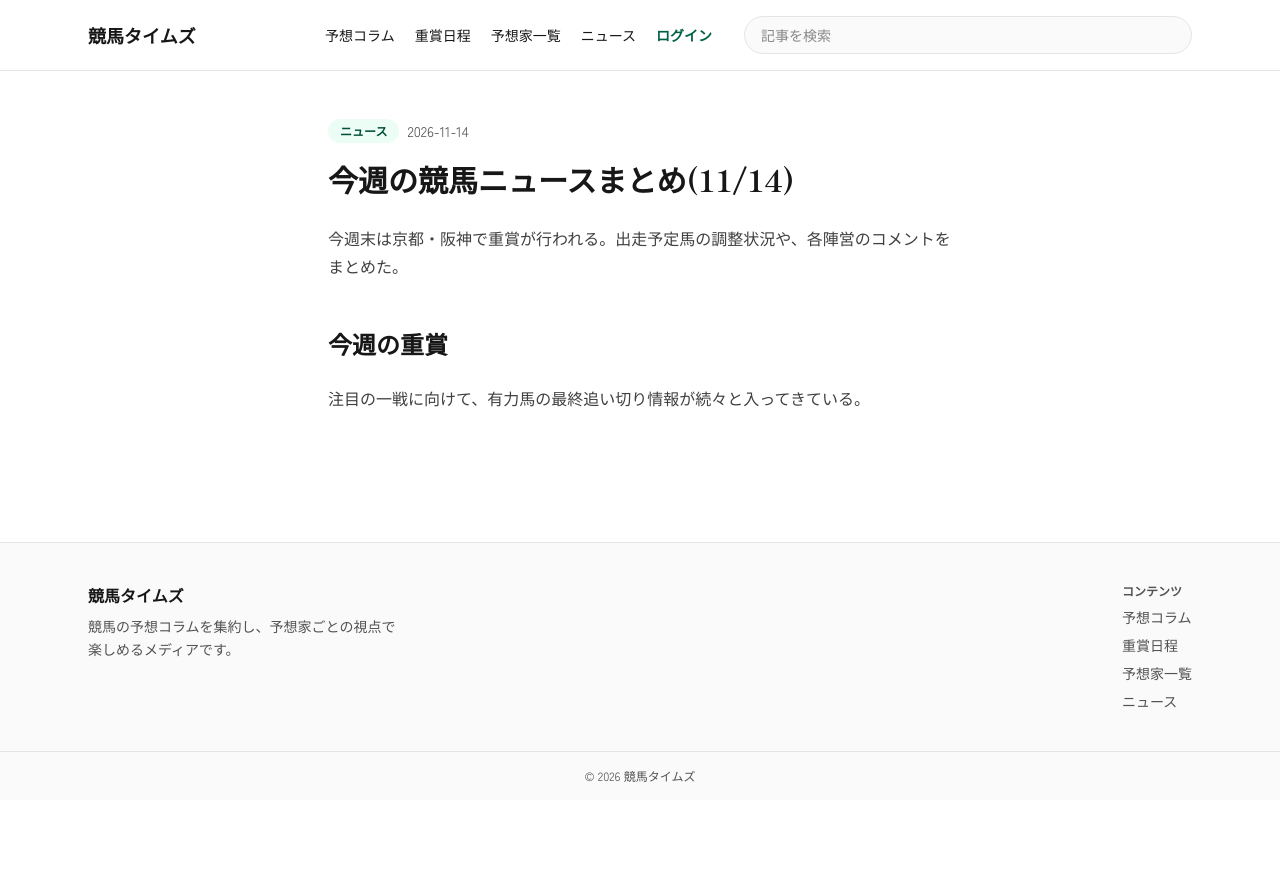
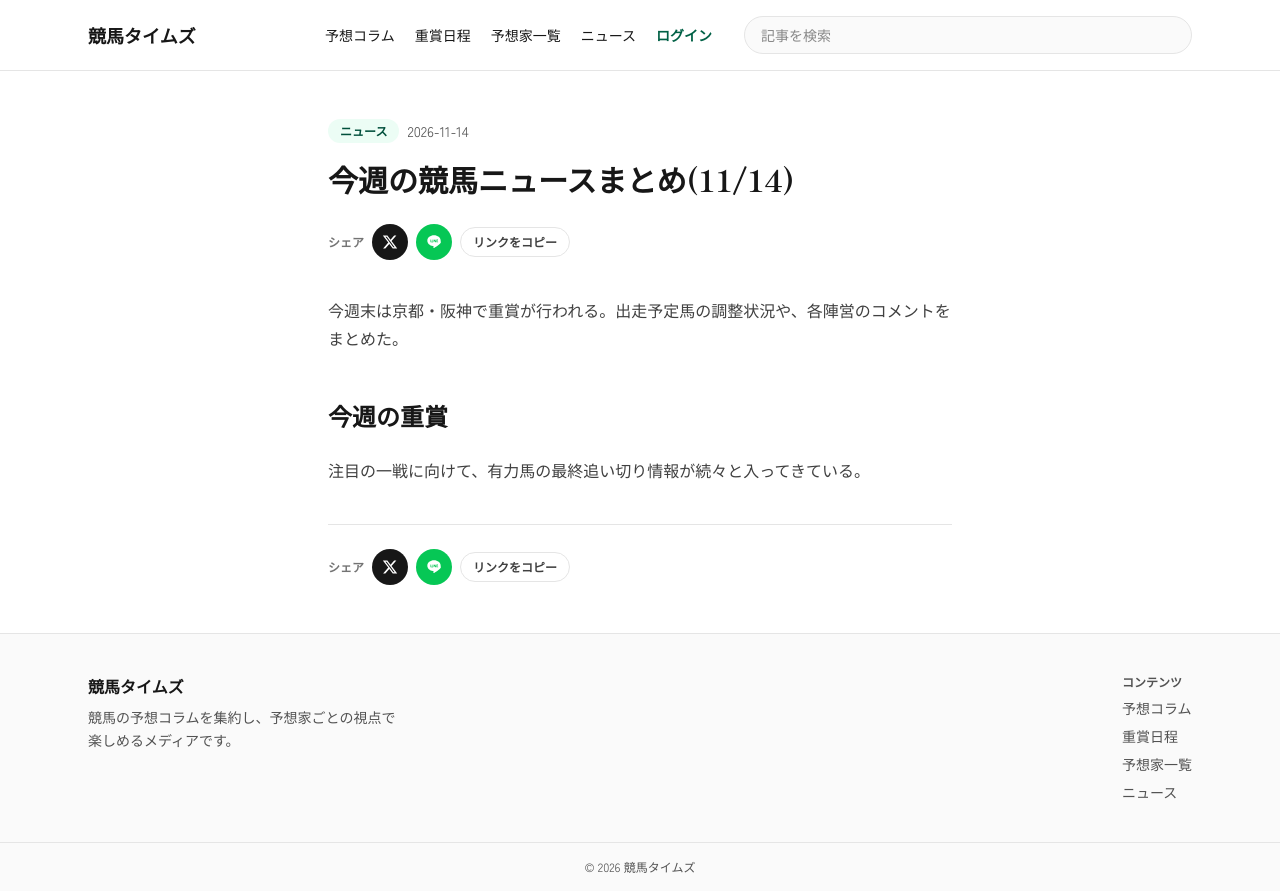
Before and after one commit to monomapblog-ui/keiba-times, a Next.js app: page /articles/2026-11-14-news-roundup in a window 1280 px wide. Before the commit the page ends 800 px from the top, so only its background shows below. Built offline with nearby package versions, Linux system fonts and the light colour scheme; no server answers.

Commit message:
Add X/LINE share buttons and copy-link to article pages
Co-Authored-By: Claude Sonnet 5 <noreply@anthropic.com>
Claude-Session: https://claude.ai/code/session_01X7PKurFdvooTnkZSPqV6jE

```diff
--- a/src/app/articles/[slug]/page.tsx
+++ b/src/app/articles/[slug]/page.tsx
@@ -1,6 +1,7 @@
 import Link from "next/link";
 import { notFound } from "next/navigation";
 import { MDXRemote } from "next-mdx-remote/rsc";
+import ShareButtons from "@/components/ShareButtons";
 import { getAllArticles, getArticleBySlug, getPredictorBySlug } from "@/lib/content";
 
 export function generateStaticParams() {
@@ -53,8 +54,16 @@ export default async function ArticlePage({ params }: { params: Promise<{ slug:
         </Link>
       )}
 
+      <div className="mb-9">
+        <ShareButtons title={article.title} />
+      </div>
+
       <div className="prose prose-neutral max-w-none prose-headings:font-serif prose-a:text-emerald-800">
         <MDXRemote source={article.content} />
+      </div>
+
+      <div className="mt-10 border-t border-neutral-200 pt-6">
+        <ShareButtons title={article.title} />
       </div>
     </article>
   );
--- /dev/null
+++ b/src/components/ShareButtons.tsx
@@ -0,0 +1,60 @@
+"use client";
+
+import { useEffect, useState } from "react";
+
+export default function ShareButtons({ title }: { title: string }) {
+  const [url, setUrl] = useState("");
+  const [copied, setCopied] = useState(false);
+
+  useEffect(() => {
+    setUrl(window.location.href);
+  }, []);
+
+  const handleCopy = async () => {
+    try {
+      await navigator.clipboard.writeText(url || window.location.href);
+      setCopied(true);
+      setTimeout(() => setCopied(false), 2000);
+    } catch {
+      // clipboard API unavailable; silently ignore
+    }
+  };
+
+  const xHref = `https://twitter.com/intent/tweet?text=${encodeURIComponent(title)}&url=${encodeURIComponent(url)}`;
+  const lineHref = `https://social-plugins.line.me/lineit/share?url=${encodeURIComponent(url)}`;
+
+  return (
+    <div className="flex items-center gap-2">
+      <span className="text-xs font-bold text-neutral-500">シェア</span>
+      <a
+        href={xHref}
+        target="_blank"
+        rel="noopener noreferrer"
+        aria-label="Xでシェア"
+        className="flex h-9 w-9 items-center justify-center rounded-full bg-neutral-900 text-white hover:opacity-80"
+      >
+        <svg viewBox="0 0 24 24" fill="currentColor" className="h-4 w-4">
+          <path d="M18.244 2.25h3.308l-7.227 8.26 8.502 11.24H16.17l-5.214-6.817L4.99 21.75H1.68l7.73-8.835L1.254 2.25H8.08l4.713 6.231zm-1.161 17.52h1.833L7.084 4.126H5.117z" />
+        </svg>
+      </a>
+      <a
+        href={lineHref}
+        target="_blank"
+        rel="noopener noreferrer"
+        aria-label="LINEでシェア"
+        className="flex h-9 w-9 items-center justify-center rounded-full bg-[#06C755] text-white hover:opacity-80"
+      >
+        <svg viewBox="0 0 24 24" fill="currentColor" className="h-4 w-4">
+          <path d="M12 2C6.486 2 2 5.589 2 10c0 3.95 3.544 7.26 8.332 7.902.325.07.766.215.878.494.1.253.065.65.032.906l-.142 1.03c-.04.306-.233 1.195 1.047.652 1.28-.544 6.91-4.069 9.428-6.967C22.846 12.656 22 11.33 22 10c0-4.411-4.486-8-10-8zm-3.59 10.413H6.734V8.448a.36.36 0 0 1 .36-.36h.362a.36.36 0 0 1 .36.36v3.246h1.595a.36.36 0 0 1 .36.36v.36a.36.36 0 0 1-.36.36zm1.806 0a.36.36 0 0 1-.36-.36V8.448a.36.36 0 0 1 .72 0v3.605a.36.36 0 0 1-.36.36zm4.26 0h-.362a.36.36 0 0 1-.287-.144l-1.654-2.25v2.034a.36.36 0 0 1-.72 0V8.448a.36.36 0 0 1 .36-.36h.362a.36.36 0 0 1 .287.144l1.653 2.25V8.448a.36.36 0 0 1 .72 0v3.605a.36.36 0 0 1-.36.36zm3.405-2.883h-1.596v.722h1.596a.36.36 0 0 1 0 .72h-1.596v.721h1.596a.36.36 0 0 1 0 .72h-1.956a.36.36 0 0 1-.36-.36V8.448a.36.36 0 0 1 .36-.36h1.956a.36.36 0 0 1 0 .72z" />
+        </svg>
+      </a>
+      <button
+        type="button"
+        onClick={handleCopy}
+        className="rounded-full border border-neutral-200 px-3 py-1.5 text-xs font-bold text-neutral-700 hover:border-neutral-400"
+      >
+        {copied ? "コピーしました" : "リンクをコピー"}
+      </button>
+    </div>
+  );
+}
```
